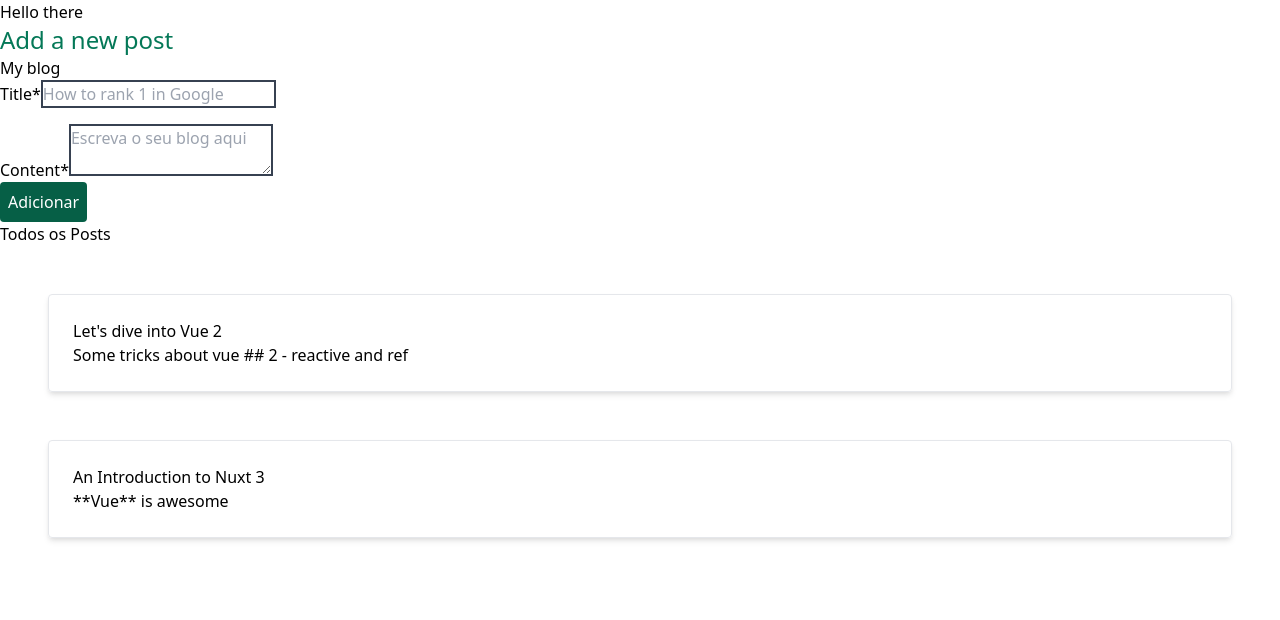
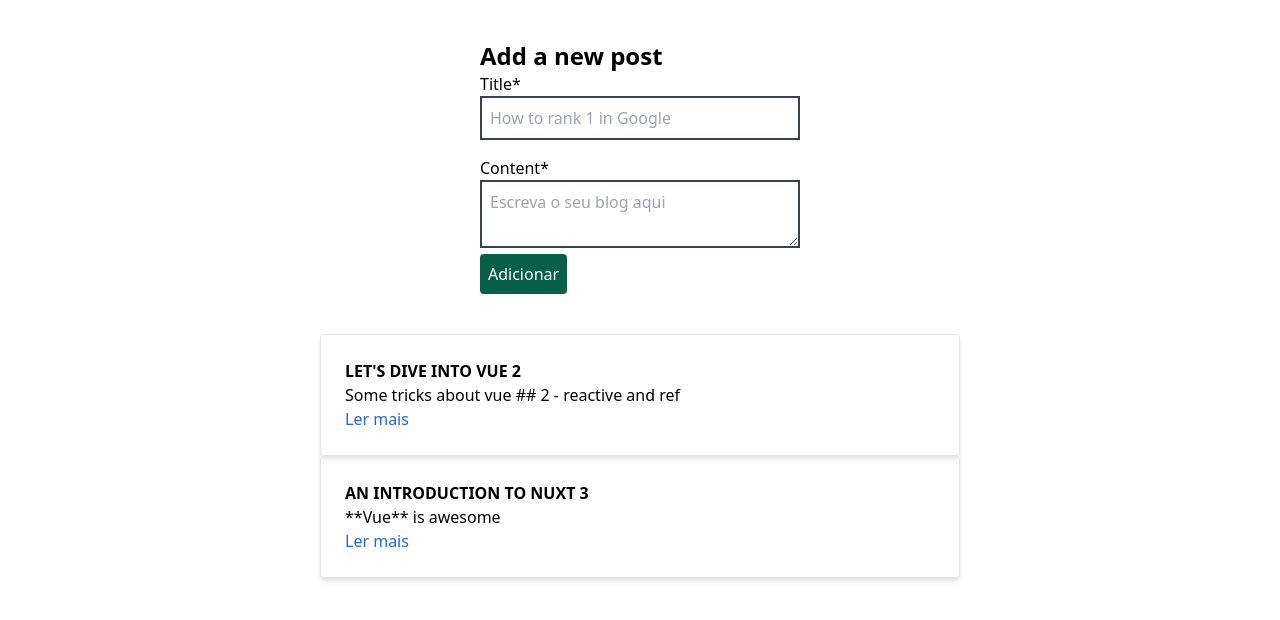
Before and after one commit to paulocuambe/fullstack-node-vue, a Vue app in the folder frontend/: page / in a window 1280 px wide. Shown: the top 620 px of the page. Built offline with nearby package versions, Linux system fonts and the light colour scheme.

Commit message:
wip: styling and add specialized componets

```diff
--- a/frontend/src/App.vue
+++ b/frontend/src/App.vue
@@ -4,15 +4,20 @@ import PostAddNew from "./components/PostAddNew.vue";
 import PostList from "./components/PostList.vue";
 
 const posts = reactive([
-  { id: 1, title: "Let's dive into Vue 2", content: "Some tricks about vue ## 2 - reactive and ref" },
-  { id: 2, title: "An Introduction to Nuxt 3", content: "**Vue** is awesome" },
+  { id: 1, title: "Let's dive into Vue 2", content: "Some tricks about vue ## 2 - reactive and ref", date: new Date() },
+  { id: 2, title: "An Introduction to Nuxt 3", content: "**Vue** is awesome", date: new Date() },
 ]);
 </script>
 
 <template>
-  <h1>Hello there</h1>
-  <post-add-new />
-  <post-list :posts="posts" />
+  <main class="my-10">
+    <div class="w-80 mx-auto">
+      <post-add-new />
+    </div>
+    <div class="mt-10 container mx-auto">
+      <post-list :posts="posts" />
+    </div>
+  </main>
 </template>
 
 <style></style>
--- a/frontend/src/components/PostAddNew.vue
+++ b/frontend/src/components/PostAddNew.vue
@@ -12,30 +12,38 @@ const addPost = () => {
   errorMessage.value = "";
 
   if (!form.title || !form.content) {
-    console.count("Invalido");
     errorMessage.value = "Preencha todos campos";
   }
 };
 </script>
 
 <template>
-  <h2 class="text-2xl text-green-700">Add a new post</h2>
-  <p>My blog</p>
+  <div>
+    <h2 class="text-2xl font-bold">Add a new post</h2>
 
     <form @submit.prevent="addPost">
       <div class="text-red-700" v-if="errorMessage">{{ errorMessage }}</div>
+
       <div>
-      <label>Title*</label>
-      <input class="border-2 border-gray-700" v-model="form.title" type="text" placeholder="How to rank 1 in Google" />
+        <label class="block">Title*</label>
+        <input
+          class="border-2 border-gray-700 w-full p-2"
+          v-model="form.title"
+          type="text"
+          placeholder="How to rank 1 in Google"
+        />
       </div>
+
       <div class="pt-4">
-      <label>Content*</label>
+        <label class="block">Content*</label>
         <textarea
-        class="border-2 border-gray-700"
+          class="border-2 border-gray-700 w-full p-2"
           placeholder="Escreva o seu blog aqui"
           v-model="form.content"
         ></textarea>
       </div>
-    <button class="bg-green-800 text-white p-2 rounded">Adicionar</button>
+
+      <button type="submit" class="bg-green-800 text-white p-2 rounded">Adicionar</button>
     </form>
+  </div>
 </template>
--- a/frontend/src/components/PostList.vue
+++ b/frontend/src/components/PostList.vue
@@ -1,4 +1,6 @@
 <script setup>
+import PostListItem from "./PostListItem.vue";
+
 const props = defineProps({
   posts: {
     type: Array,
@@ -9,12 +11,8 @@ const props = defineProps({
 </script>
 
 <template>
-  <h1>Todos os Posts</h1>
   <h2 v-if="posts.length == 0">Nenhum post ainda</h2>
-  <ul v-else>
-    <li class="shadow-md border rounded p-6 m-12" v-for="post in posts" :key="post.id">
-      <h2>{{ post.title }}</h2>
-      <p>{{ post.content }}</p>
-    </li>
-  </ul>
+  <div v-else class="w-1/2 mx-auto">
+    <post-list-item v-for="post in posts" :key="post.id" :post="post" />
+  </div>
 </template>
--- /dev/null
+++ b/frontend/src/components/PostListItem.vue
@@ -0,0 +1,19 @@
+<script setup>
+defineProps({
+  post: {
+    type: Object,
+    required: true,
+    validator(value) {
+      return value.id && value.title && value.content && value.date;
+    },
+  },
+});
+</script>
+
+<template>
+  <section class="shadow-md border rounded p-6">
+    <h2 class="uppercase font-bold">{{ post.title }}</h2>
+    <p>{{ post.content }}</p>
+    <a class="text-blue-600 hover:underline" href="#">Ler mais</a>
+  </section>
+</template>
--- /dev/null
+++ b/frontend/src/components/TheHeader.vue
@@ -0,0 +1,7 @@
+<template>
+  <ul>
+    <li>
+      <a href="#">Blog</a>
+    </li>
+  </ul>
+</template>
```
Lines whose indentation alone changed are shown as unchanged.
